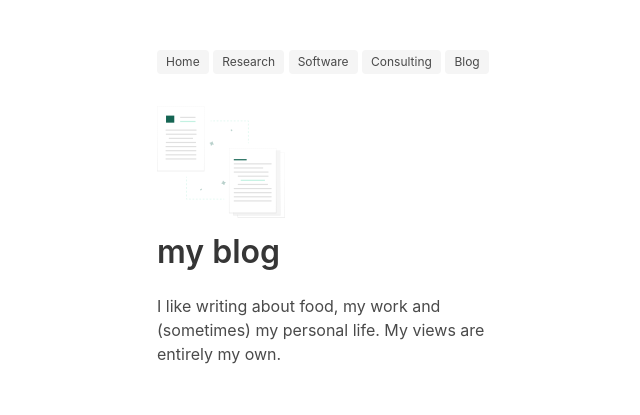
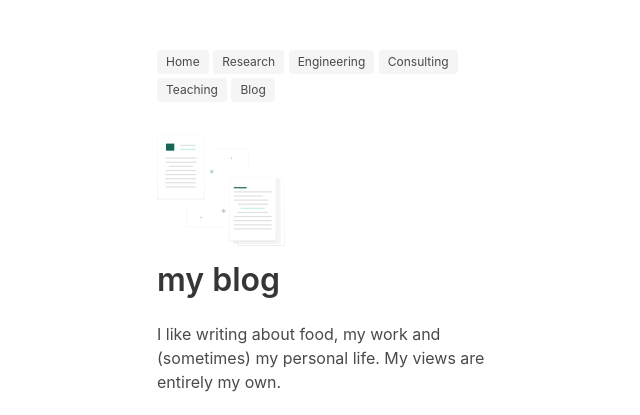
Before and after one commit to kirubarajan/old_site, a Django app: page /blog/ in a window 1280 px wide. Shown: the top 415 px of the page, without its empty margins (299-939 px from the left). Run offline with Django 3.2, Linux system fonts and the light colour scheme; data comes from the database, SQL or seed files in the repository; some libraries are stand-ins or nearby versions.

Commit message:
Fix styling

```diff
--- a/about/templates/base.html
+++ b/about/templates/base.html
@@ -18,10 +18,11 @@
             <div class="column is-one-fourth"> </div>
             <div class="column">
               <nav>
-                <a href="/"> <span class="tag is-light"> Home </span> </a>
+                <a href="/"> <span style="margin-top:0.1rem" class="tag is-light"> Home </span> </a>
                 <a href="/research"> <span class="tag is-light"> Research </span> </a>
-                <a href="/projects"> <span class="tag is-light"> Software </span> </a>
+                <a href="/projects"> <span class="tag is-light"> Engineering </span> </a>
                 <a href="/consulting"> <span class="tag is-light"> Consulting </span> </a>
+                <a href="/teaching"> <span style="margin-top: 0.25rem" class="tag is-light"> Teaching </span> </a>
                 <a href="/blog"> <span class="tag is-light"> Blog </span> </a>
               </nav>
             </div>
```
